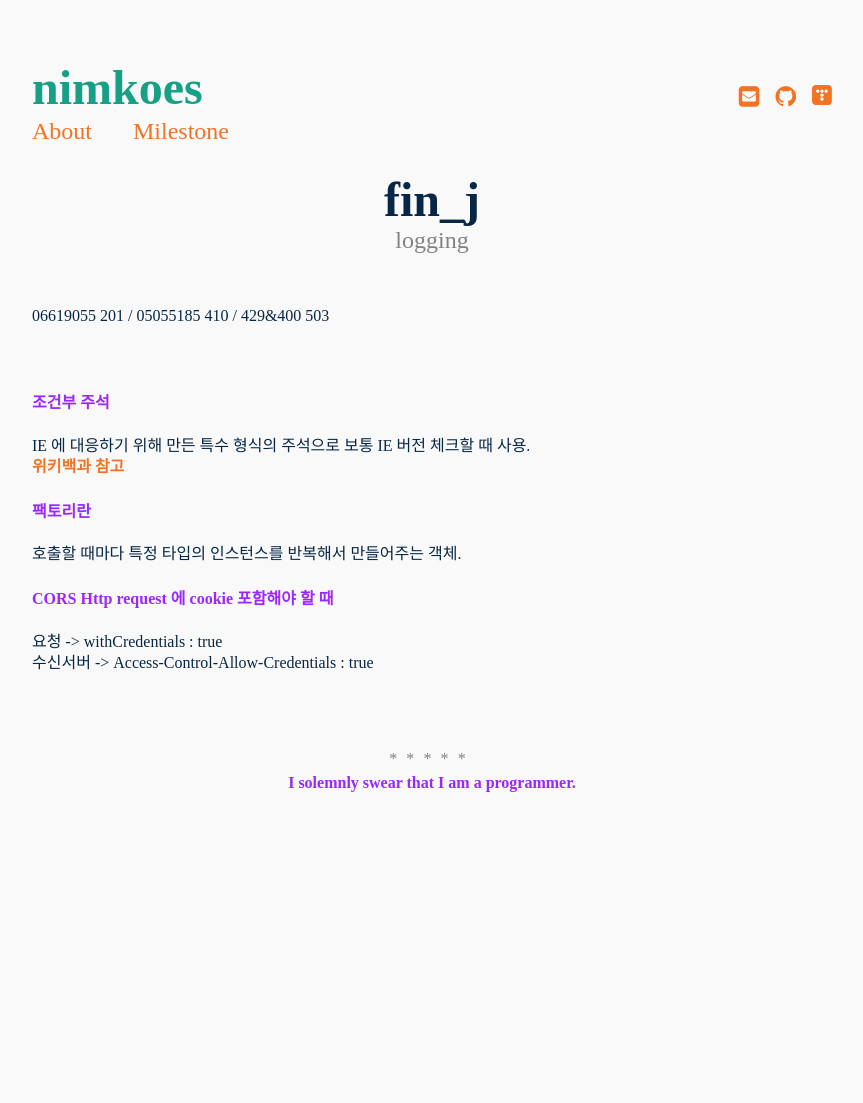
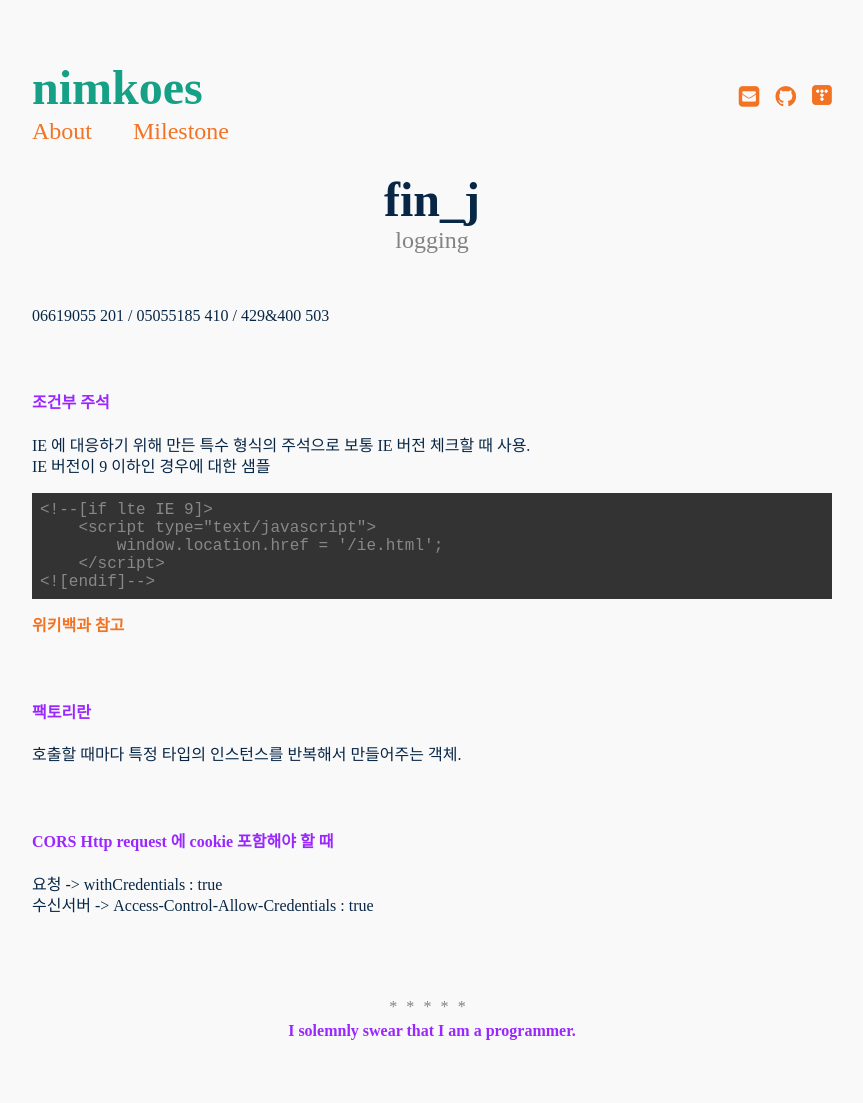
Before and after one commit to nimkoes/portfolio, a Jekyll site: the page built from _posts/1350-01-24-u^oq.md, in a window 1280 px wide. Shown: the whole page, without its empty margins (208-1071 px from the left). Built offline with Jekyll 4.4.1, drawn with Linux system fonts in a browser that asks for light colours; before the commit the page ends 900 px from its top, so only the background shows below that.

Commit message:
Update 1350-01-24-u^oq.md

````diff
--- a/_posts/1350-01-24-u^oq.md
+++ b/_posts/1350-01-24-u^oq.md
@@ -13,10 +13,22 @@ author: "nimkoes"
 
 #### **조건부 주석**
 IE 에 대응하기 위해 만든 특수 형식의 주석으로 보통 IE 버전 체크할 때 사용.
+IE 버전이 9 이하인 경우에 대한 샘플
+```html
+<!--[if lte IE 9]>
+    <script type="text/javascript">
+        window.location.href = '/ie.html';
+    </script>
+<![endif]-->
+```
 [위키백과 참고][link_conditional_comment]
+
+
 
 #### **팩토리란**
 호출할 때마다 특정 타입의 인스턴스를 반복해서 만들어주는 객체.
+
+
 
 #### **CORS Http request 에 cookie 포함해야 할 때**
 요청 -> withCredentials : true
@@ -25,4 +37,5 @@ IE 에 대응하기 위해 만든 특수 형식의 주석으로 보통 IE 버전
 
 
 
+
 [link_conditional_comment]:https://ko.wikipedia.org/wiki/%EC%A1%B0%EA%B1%B4%EB%B6%80_%EC%A3%BC%EC%84%9D
````
